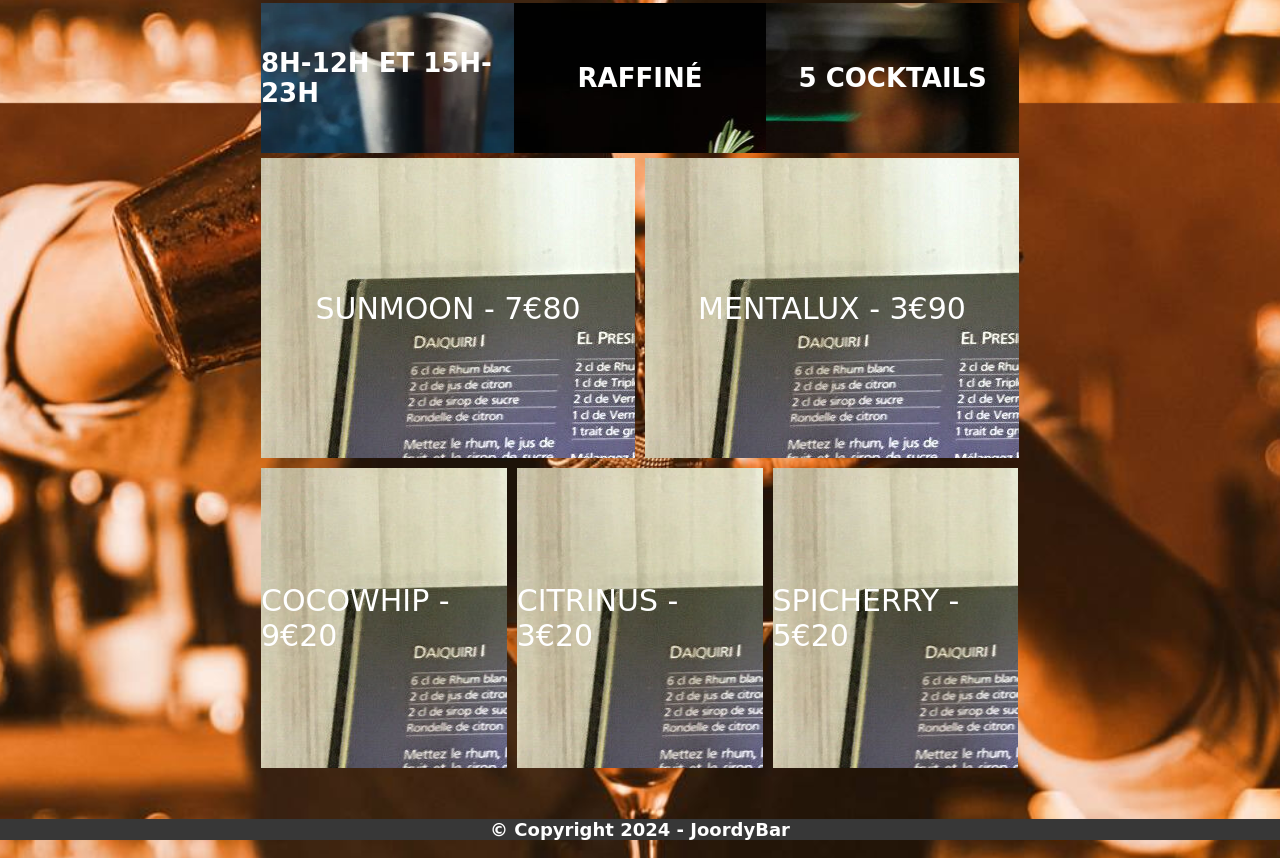
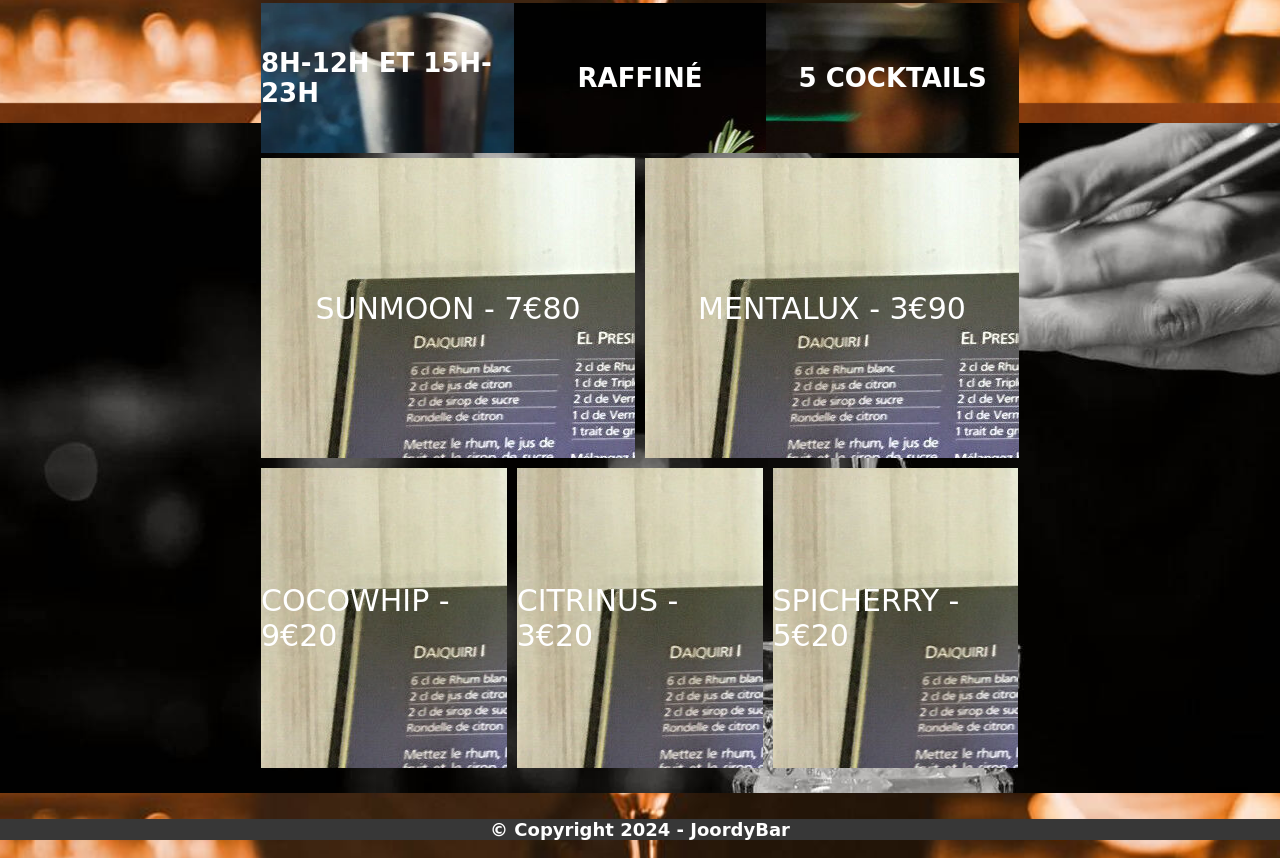
Before and after one commit to Joordy18/JoordyBar, a plain HTML site: page index.html in a window 1280 px wide. Shown: the part 697-1555 px from the top of the page. Drawn offline with Linux system fonts and the light colour scheme; a web font is replaced by a local one.

Commit message:
Update styles.css

```diff
--- a/css/styles.css
+++ b/css/styles.css
@@ -85,7 +85,7 @@ section#about div h3{
 /* Catégorie cocktails */
 
 section#happy_hour{
-    background: url(../images/caca.jpg) fixed;
+    background: url(../images/bxarp.jpg) fixed;
     padding: 20px 20% 20px 20%;
 }
 
```
